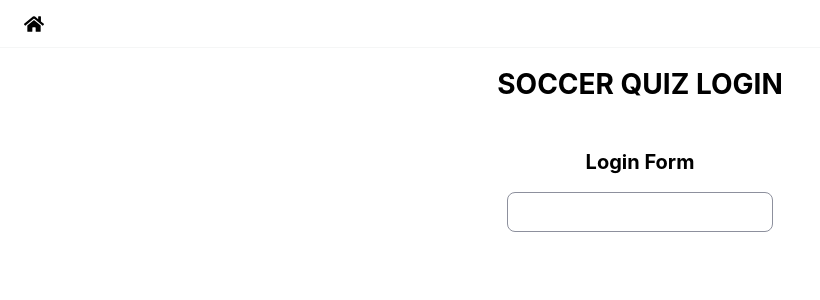
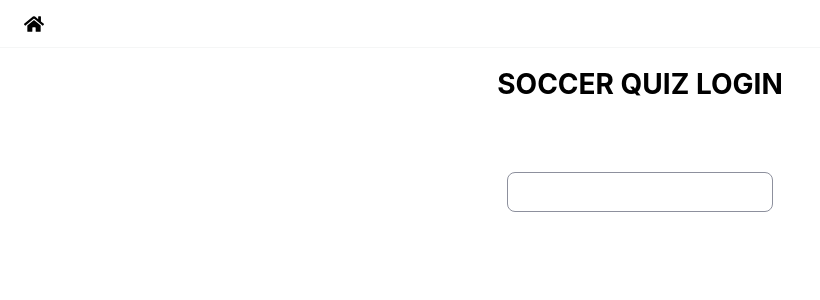
Before and after one commit to alsgudd/soccer-quiz-mobile, a React (Create React App) app in the folder client/: page /login in a window 1280 px wide. Shown: the top 300 px of the page, without its empty margins (0-820 px from the left). Built offline with nearby package versions, Linux system fonts and the light colour scheme.

Commit message:
feat: molecule 단위의 Component 구현
Form은 SignIn, SignUp에 사용가능하므로 재사용성이 좋음

```diff
--- a/client/src/components/Atoms/Span.tsx
+++ b/client/src/components/Atoms/Span.tsx
@@ -38,6 +38,8 @@ const Span = styled.span<React.CSSProperties>`
   ${({ lineHeight }) => lineHeight && `line-height : ${lineHeight}`};
   ${({ boxShadow }) => boxShadow && `box-shadow : ${boxShadow}`};
   ${({ textAlign }) => textAlign && `text-align : ${textAlign}`};
+  ${({ cursor }) => cursor && `cursor : ${cursor}`};
+
 `;
 
 export default Span;
--- a/client/src/components/Molecules/Form.tsx
+++ b/client/src/components/Molecules/Form.tsx
@@ -1,35 +1,31 @@
 import { ReactNode } from "react";
-import styled from "styled-components";
+import styled, { CSSProperties } from "styled-components";
 import Atoms from "components/Atoms";
 
 export type FormProps = {
   height?: string;
   marginTop?: string;
-  TypeofForm: string;
   children?: ReactNode;
   handleSubmit: (event: React.FormEvent<HTMLFormElement>) => void;
 };
 
-const SForm = styled.form`
+const SForm = styled.form<CSSProperties>`
   display: flex;
   flex-direction: column;
   align-items: center;
   padding: 2rem;
   background-color: var(--white);
+  height: ${({ height }) => height || "400px"};
 `
 
-const Form = ({ height, marginTop, TypeofForm, children }: FormProps) => {
+const Form = ({ height, marginTop, children }: FormProps) => {
   return (
-    <SForm>
-      <Atoms.SubTitle
-        textAlign="center"
-
-      >{`${TypeofForm} Form`}</Atoms.SubTitle>
+    <SForm height={height}>
       <Atoms.Div
         display="flex"
         flexDirection="column"
-        alignItems="center"
-        justifyContent="space-between"
+        alignItems="left"
+        justifyContent="start"
         height="100%"
         marginTop="20px"
       >
```
